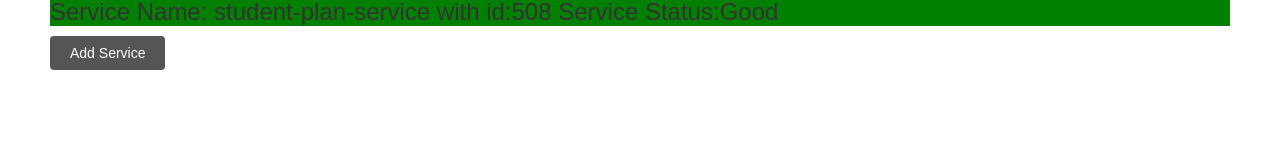
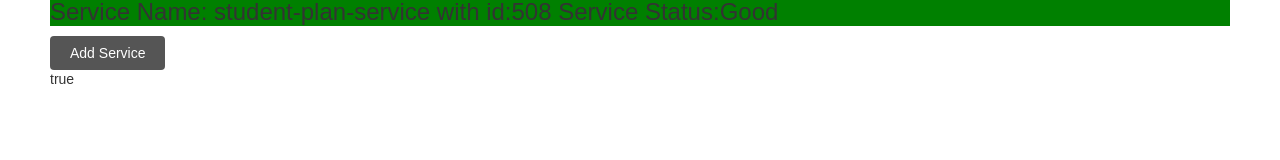
Before and after one commit to shiva508/studet-pool-plan-ui, an Angular app: page /databibding in a window 1280 px wide. Shown: the part 130-290 px from the top of the page. Built offline with nearby package versions, Linux system fonts and the light colour scheme.

Commit message:
propery binding

```diff
--- a/src/app/components/databingding/property-binding/property-binding.component.html
+++ b/src/app/components/databingding/property-binding/property-binding.component.html
@@ -1 +1,2 @@
 <button [disabled]="!allowNewService" class="btn btn-primary">Add Service</button>
+<p [innerText]="allowNewService"></p>
```
